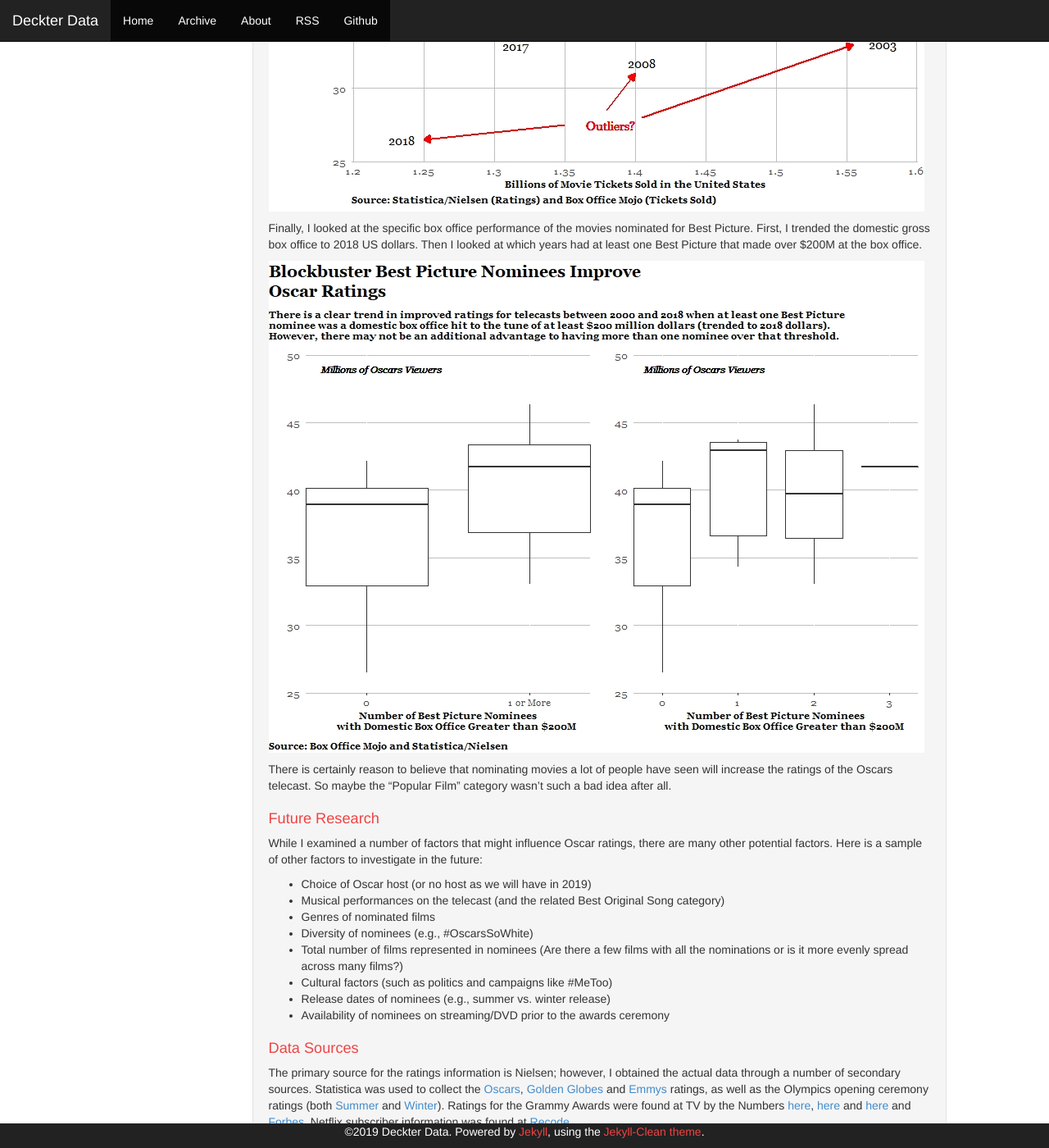
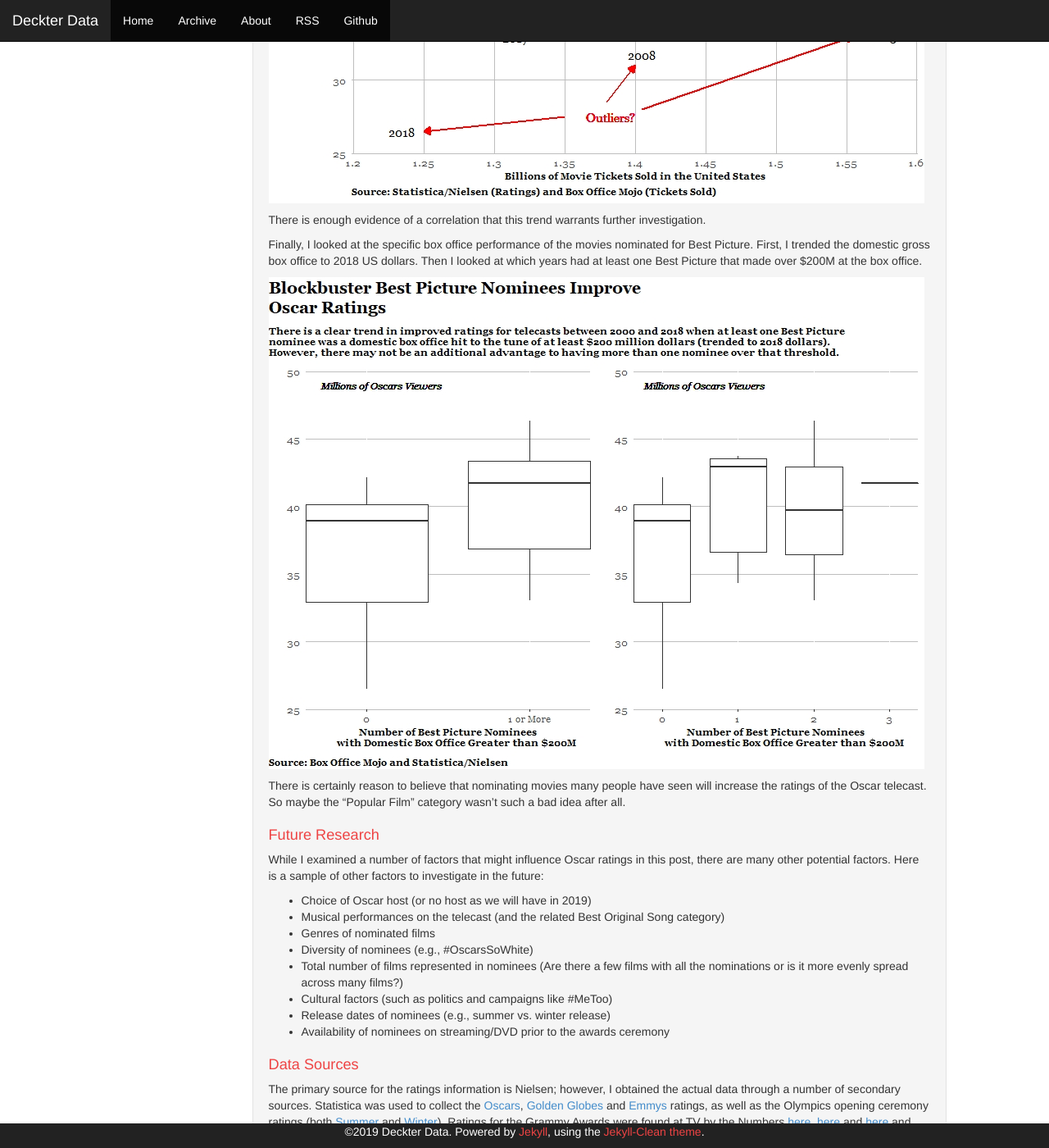
Before and after one commit to edeckter/edeckter.github.io, a Jekyll site: the page built from _posts/2019-02-21-oscar-ratings.md, in a window 1280 px wide and 1400 px high, scrolled down 2822 px. Shown: the whole window at 82% size. Built offline with Jekyll 4.4.1, drawn with Linux system fonts in a browser that asks for light colours; some of the changed text lies outside the part shown.

Commit message:
Edited text of Oscars post

```diff
--- a/_posts/2019-02-21-oscar-ratings.md
+++ b/_posts/2019-02-21-oscar-ratings.md
@@ -19,28 +19,27 @@ And now we can compare the Oscar ratings to ratings to other awards shows and ev
 
 <img src="{{'images/ratings_comparison.jpeg' | relative_url }}">
 
-There is enough evidence of a correlation that this trend warrants further investigation.
-
-
 Factors Contributing to Oscar Ratings
 =====================================
 One possible factor in the decline of live network television ratings is the rise of streaming.  This next visualization compares the Oscar ratings from 2011 through 2018 with the number of Netflix subscribers in the US over the same period.
 
 <img src="{{'images/oscars_vs_netflix.jpeg' | relative_url }}">
 
-So, are people even going to the movies anymore?  And if they are, does that have an impact on Oscar ratings?  To answer this question, I looked at the overall movie tickets sales for the prior year and compared that to the Oscar telecast ratings.
+So, are people even going to the movies anymore?  And if they are, does that have an impact on Oscar ratings?  To answer this question, I looked at the overall movie ticket sales for the year prior to each Oscar telecast and compared that to ratings.
 
 <img src="{{'images/box_office.jpeg' | relative_url }}">
+
+There is enough evidence of a correlation that this trend warrants further investigation.
 
 Finally, I looked at the specific box office performance of the movies nominated for Best Picture.  First, I trended the domestic gross box office to 2018 US dollars.  Then I looked at which years had at least one Best Picture that made over $200M at the box office.
 
 <img src="{{'images/ratings_boxplot.jpeg' | relative_url }}">
 
-There is certainly reason to believe that nominating movies a lot of people have seen will increase the ratings of the Oscars telecast.  So maybe the "Popular Film" category wasn't such a bad idea after all.
+There is certainly reason to believe that nominating movies many people have seen will increase the ratings of the Oscar telecast.  So maybe the "Popular Film" category wasn't such a bad idea after all.
 
 Future Research
 ===============
-While I examined a number of factors that might influence Oscar ratings, there are many other potential factors.  Here is a sample of other factors to investigate in the future:
+While I examined a number of factors that might influence Oscar ratings in this post, there are many other potential factors.  Here is a sample of other factors to investigate in the future:
 * Choice of Oscar host (or no host as we will have in 2019)
 * Musical performances on the telecast (and the related Best Original Song category)
 * Genres of nominated films
@@ -57,3 +56,9 @@ The primary source for the ratings information is Nielsen; however, I obtained t
 Historical information on Oscar Best Picture nominees was accessed from the [Official Academy Awards Database](http://awardsdatabase.oscars.org/) with additional information about each film coming from [IMDB](http://www.imdb.com).  Box office figures were from [Box Office Mojo](https://www.boxofficemojo.com/yearly/) and [Kaggle](http://www.kaggle.com/eliasdabbas/boxofficemojo-alltime-domestic-data) (although I did spot-check the formatted data from Kaggle from the original Box Office Mojo source).  All box office values were trended to 2018 US dollars, using inflation data from the Federeal Reserve Bank of Minneapolis [website](http://www.minneapolisfed.org/community/financial-and-economic-education/cpi-calculator-information/consumer-price-index-and-inflation-rates-1913).
 
 A note on year: The Oscars telecast airs in February/March and awards movies that were released in the previous calendar year.  For example, the Oscars that are set to air on February 24, 2019 will give out awards for movies released in 2018.  In order to remain consistent with ratings information, the year for all nominated films has been aligned with the year of the corresponding telecast (e.g., box office figures for the year "2000" in all visualizations correspond to movies released during the 1999 calendar year).
+
+<small>
+    {% for tag in page.tags %}
+    {{ tag }}
+    {% endfor %}
+</small>
```
Also changed, not shown: other parts of _posts/2019-02-21-oscar-ratings.md (+2 -2 lines).
